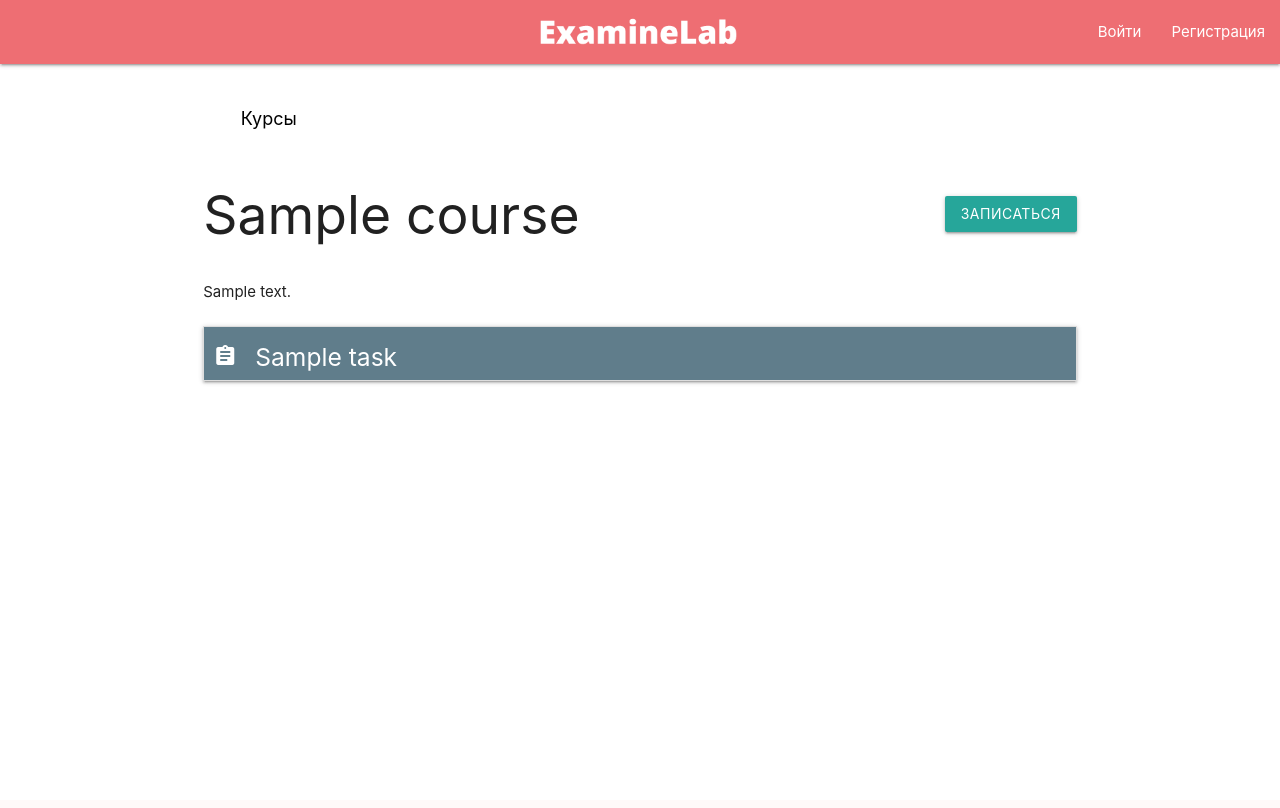
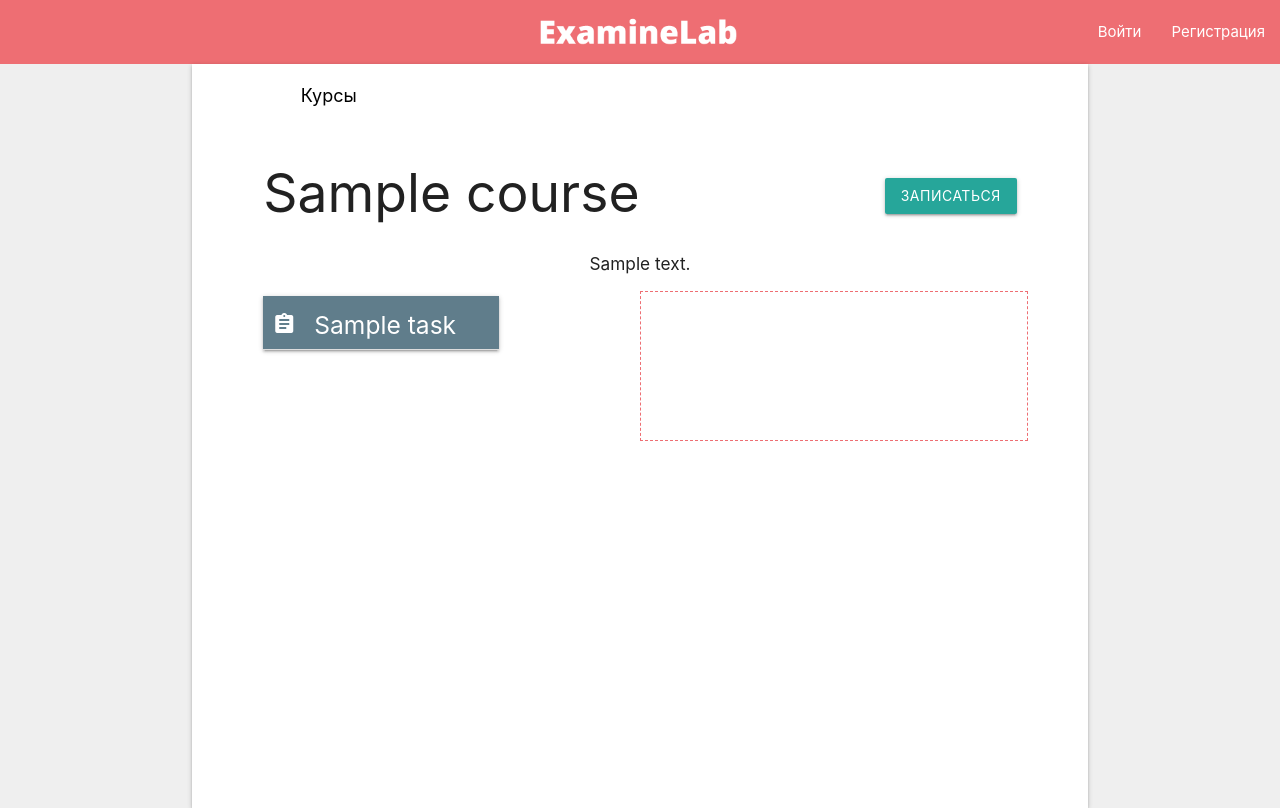
Before and after one commit to e1four15f/ExamineLab, a Django app: template main/templates/main/course.html in a window 1280 px wide. Before the commit the page ends 384 px from the top, so only its background shows below. Run offline with Django 3.2, Linux system fonts and the light colour scheme; the template is opened without the code that fills it: most values are stand-ins (such as "Sample title", 1, 10 or a date in 2020); parts of the project's set-up code (start-up, migrations or seed data) failed here and were passed over.

Commit message:
Added participants  and some changes in design

```diff
--- a/main/templates/main/course.html
+++ b/main/templates/main/course.html
@@ -5,7 +5,7 @@
 
         {% include "main/includes/nav-menu-first.html" %}
 
-        <div class="col s10">
+        <div class="col s8">
             <h2 style="display: inline-block" class="card-title">{{ course.title }}</h2>
             {% if user.is_superuser or course.author == user %}
                 <a href="../add_task?course_id={{ course.id }}" style="display: inline-block;">
@@ -14,22 +14,56 @@
             {% endif %}
         </div>
         <div class="col s2">
+            {% if user.is_superuser or course.author == user %}
+                <a id="participants-btn" href="#participants-modal"
+                        class="waves-effect waves-light btn modal-trigger">Участники</a>
+
+                <div id="participants-modal" class="modal">
+                    <div class="modal-content">
+                        <h4>Участники курса</h4>
+                        <table>
+                            <thead>
+                                <tr>
+                                    <th>Имя</th>
+                                    <th>Фамилия</th>
+                                    <th>Email</th>
+                                </tr>
+                            </thead>
+
+                            <tbody>
+                                {% for user in participants_users %}
+                                    <tr>
+                                        <td>{{ user.first_name }}</td>
+                                        <td>{{ user.last_name }}</td>
+                                        <td>{{ user.email }}</td>
+                                    </tr>
+                                {% endfor %}
+                            </tbody>
+                        </table>
+                    </div>
+                    <div class="modal-footer">
+                        <a href="#!" class="modal-close waves-effect waves-green btn-flat">Закрыть</a>
+                    </div>
+                </div>
+            {% endif %}
+        </div>
+        <div class="col s2">
             {% if not course in user_courses %}
                 <a id="enroll-btn" href="#" onclick="enroll()" class="waves-effect waves-light btn">Записаться</a>
                 <p id="in-course" style="display: none;">Вы участвуете!</p>
             {% else %}
-                <p id="in-course">Вы участвуете!</p>
+                <p id="in-course"><b>Вы участвуете!</b></p>
             {% endif %}
         </div>
 
-        <div class="col s12">
-            <p>{{ course.summary }}</p>
+        <div class="col s12 center-align">
+            <h6>{{ course.summary }}</h6>
         </div>
 
-        <div class="col s12">
-            <ul class="collapsible" style="text-align: center;">
+        <div class="col s6 m4">
+            <ul style="text-align: center;">
                 {% for t in tasks %}
-                    <li id="task-{{ t.id }}">
+                    <li id="task-{{ t.id }}" class="z-depth-1">
                         <div class="admin-icons">
                             {% if user.is_superuser or course.author == user %}
                                 <a href="../edit_task?task_id={{ t.id }}">
@@ -59,11 +93,18 @@
                             {% else %}
                                 blue-grey
                             {% endif %}
-                            ">
+                            " onclick="show_task('{{ t.id }}')">
                             <h5><i class="material-icons">assignment</i></h5>
                             <h5>{{ t.title }}</h5>
                         </div>
-                        <div class="collapsible-body">
+                    </li>
+                {% endfor %}
+            </ul>
+        </div>
+
+        <div id="task-info" class="col s6 offset-m2">
+            {% for t in tasks %}
+                <div id="task-info-{{ t.id }}" style="text-align: center; display: none;">
                     <h5><b>Описание задачи</b></h5>
                     <span style="white-space: pre-wrap">{{ t.summary }}</span>
                     <p>
@@ -81,10 +122,9 @@
                     {% endif %}
                     ">Приступить к выполнению!</a>
                 </div>
-                    </li>
             {% endfor %}
-            </ul>
         </div>
+
 	</div>
 {% endblock %}
 
@@ -104,7 +144,7 @@
                 success: function(response) {
                     $('#enroll-btn').remove();
                     $('#in-course').css('display', 'block');
-                    $('div.collapsible-body > a').removeClass('disabled');
+                    $('#task-info > div > a').removeClass('disabled');
                     M.toast({html: 'Вы записались на курс!',
                             classes: 'green',
                             display_length: 1000})
@@ -127,6 +167,14 @@
                 }
             });
         }
+
+        function show_task(task_id) {
+            $('#task-info > div').css('display', 'none');
+            $('#task-info-' + task_id).css('display', 'block');
+
+            $('div.col ul > li > div.collapsible-header').removeClass('selected-task');
+            $('#task-' + task_id + '> div.collapsible-header').addClass('selected-task');
+        }
     </script>
 
     <style>
@@ -134,8 +182,11 @@
             color: white;
             padding: 0rem 0.4rem;
         }
+        #participants-btn {
+            margin-top: 50px;
+        }
         #enroll-btn {
-            margin-top: 45px;
+            margin-top: 50px;
             float: right;
         }
         #in-course {
@@ -157,5 +208,14 @@
             z-index: 6;
             width: 30%;
         }
+        .selected-task {
+            background-color: #ee6e73 !important;
+        }
+        #task-info {
+            border: 1px dashed #ee6e73;
+            min-height: 150px;
+            padding: 60px 10px;
+            margin-top: 10px;
+        }
     </style>
 {% endblock %}
--- a/main/templates/main/header.html
+++ b/main/templates/main/header.html
@@ -23,6 +23,17 @@
     body {
         font-family: -apple-system, BlinkMacSystemFont, sans-serif;
     }
+    #background {
+        background-color: #EFEFEF;
+        display: flex;
+        flex-direction: column;
+        min-height: 93vh;
+    }
+    .container {
+        padding: 0px 60px;
+        background-color: white;
+        flex: 1;
+    }
 </style>
 
 {% block scripts %}
@@ -33,10 +44,10 @@
     {% include 'main/includes/navbar.html' %}
     {% include 'main/includes/messages.html' %}
 
-    <div class="container">
-        <br>
-        {% block content %}
-        {% endblock %}
+    <div id="background">
+        <div class="container z-depth-1">
+            {% block content %}
+            {% endblock %}
+        </div>
     </div>
-
 </body>
```
Also changed, not shown: main/templates/main/courses.html (+4 -3 lines), main/templates/main/profile.html (+19 -5 lines), main/views.py (+12 -10 lines), db.sqlite3. Lines whose indentation alone changed are shown as unchanged.
